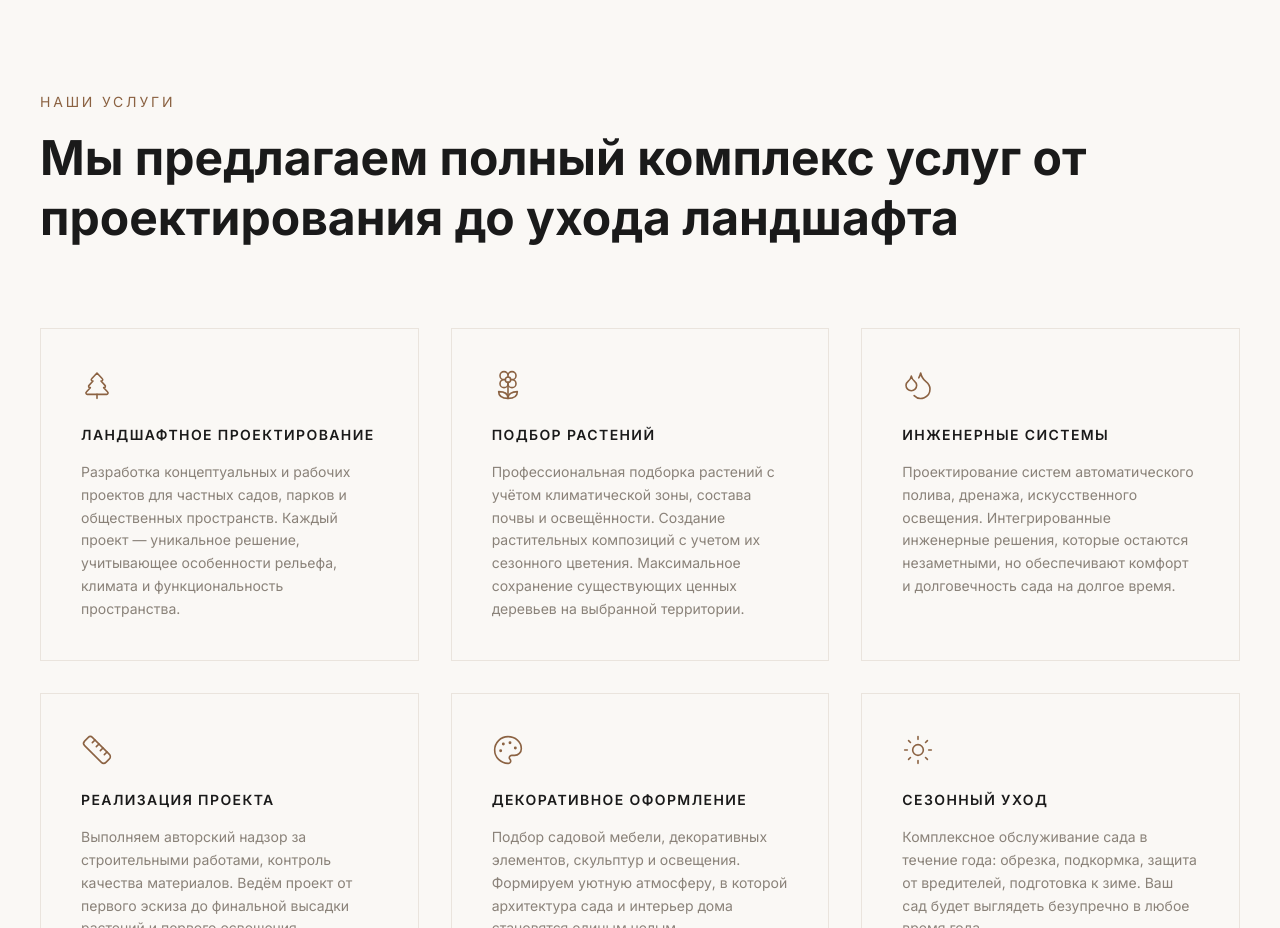
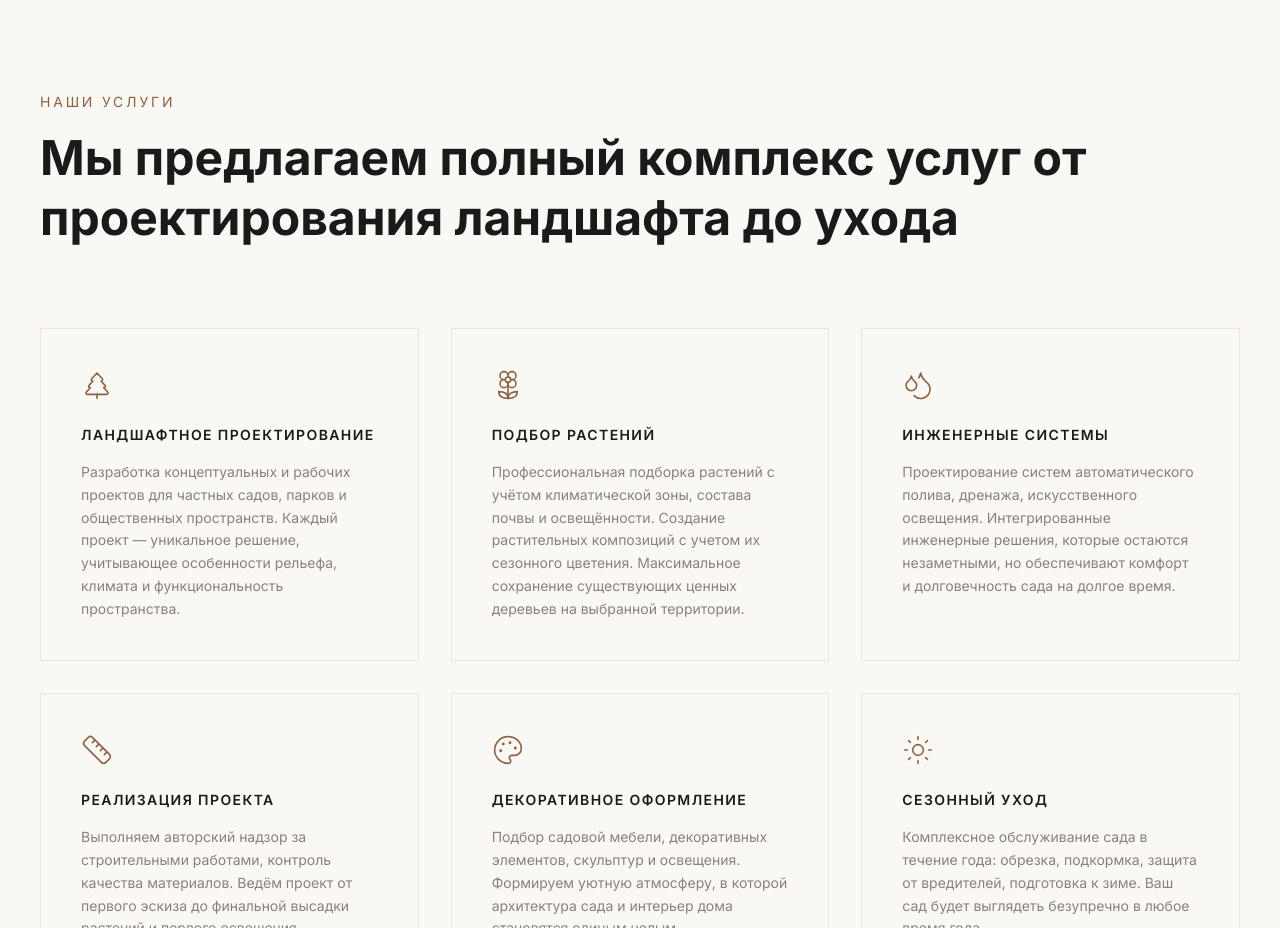
Before and after one commit to workreplit3-ctrl/territoriya-svobody, a Next.js app: page / in a window 1280 px wide. Shown: the part 1840-2768 px from the top of the page. Built offline with nearby package versions, Linux system fonts and the light colour scheme.

Commit message:
fix: services heading wording

```diff
--- a/src/app/page.tsx
+++ b/src/app/page.tsx
@@ -639,8 +639,7 @@ function Services() {
             Наши услуги
           </p>
           <h2 className="text-3xl md:text-4xl lg:text-5xl font-bold leading-tight">
-            Мы предлагаем полный комплекс услуг от проектирования до ухода
-            ландшафта
+            Мы предлагаем полный комплекс услуг от проектирования ландшафта до ухода
           </h2>
         </FadeIn>
 
```
